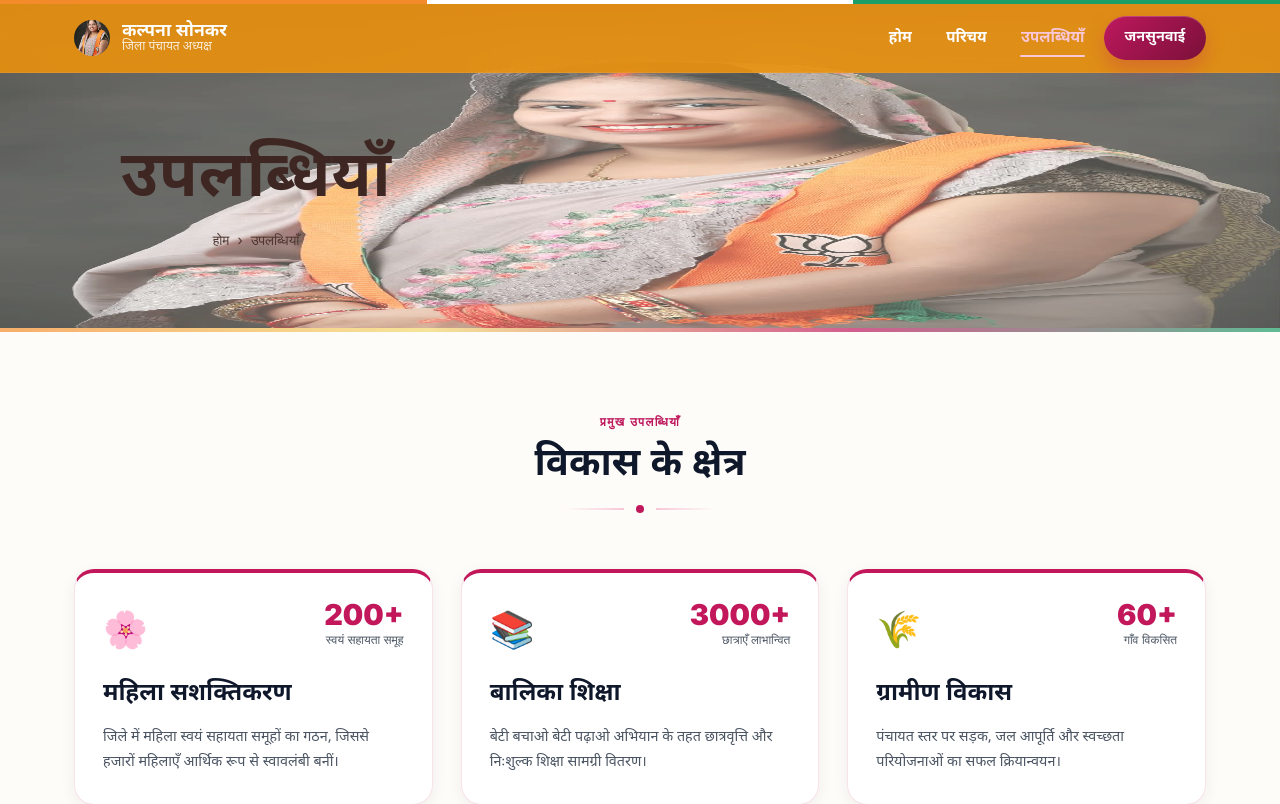
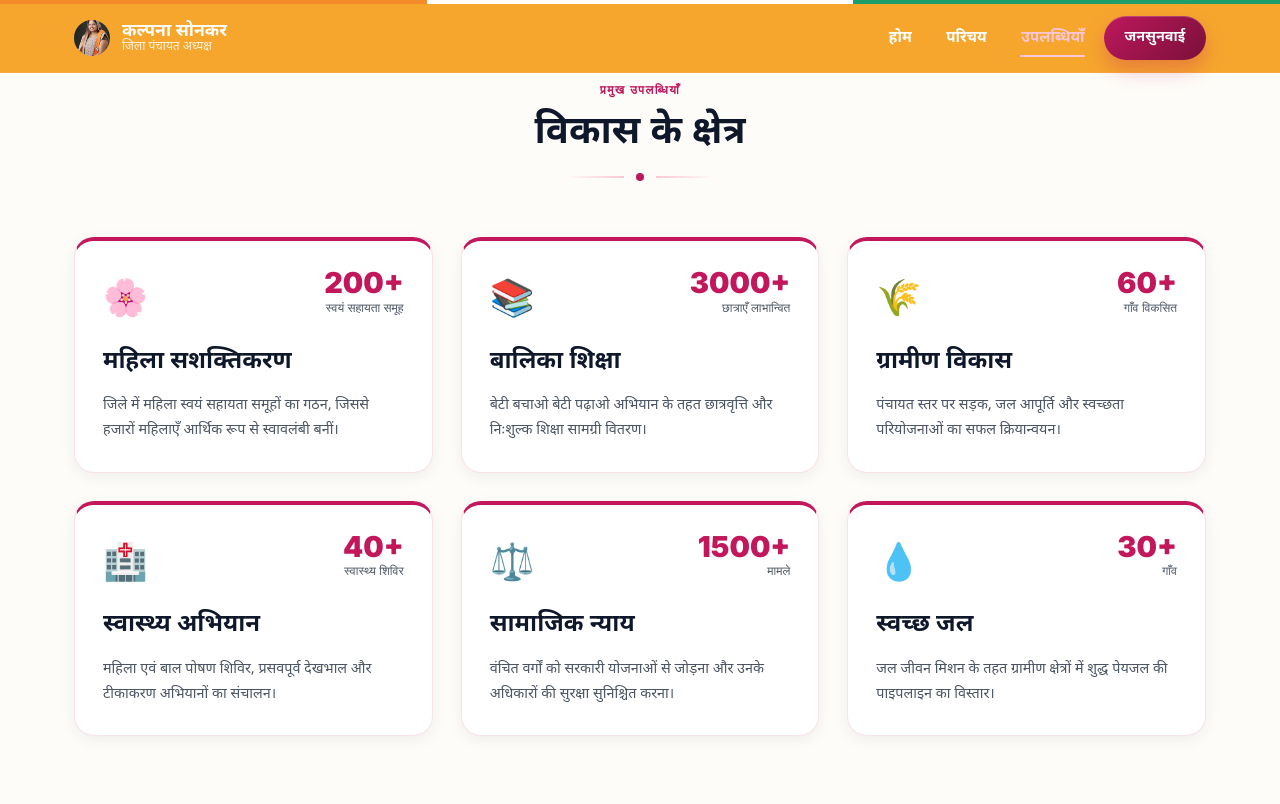
Before and after one commit to pkravi22/kalpana-sagar, a Next.js app: page /achievements in a window 1280 px wide. Shown: the top 804 px of the page. Built offline with nearby package versions, Linux system fonts and the light colour scheme.

Commit message:
style: comment out page hero in achievements

```diff
--- a/src/app/achievements/AchievementsClient.jsx
+++ b/src/app/achievements/AchievementsClient.jsx
@@ -55,7 +55,7 @@ export default function AchievementsClient() {
   return (
     <>
       {/* PAGE HERO */}
-      <section
+      {/* <section
         className="page-hero"
         aria-label="उपलब्धियाँ"
         style={{ position: 'relative', padding: 0 }}
@@ -65,7 +65,7 @@ export default function AchievementsClient() {
           alt="कल्पना सोनकर"
           width={1920}
           height={600}
-          style={{ width: '100%', marginTop: "2rem", height: '300px', display: 'block' }}
+          style={{ width: '0%', marginTop: "2rem", height: '300px', display: 'block' }}
           priority
         />
         <div style={{ position: 'absolute', inset: 0, background: 'rgba(255,255,255,0.3)', zIndex: 1 }} />
@@ -77,7 +77,7 @@ export default function AchievementsClient() {
             <span style={{ color: '#4e342e', fontWeight: 500 }}>उपलब्धियाँ</span>
           </nav>
         </div>
-      </section>
+      </section> */}
 
       {/* IMPACT BLOCKS */}
       <section className={`section ${styles.impactSection}`} aria-label="प्रमुख उपलब्धियाँ">
```
